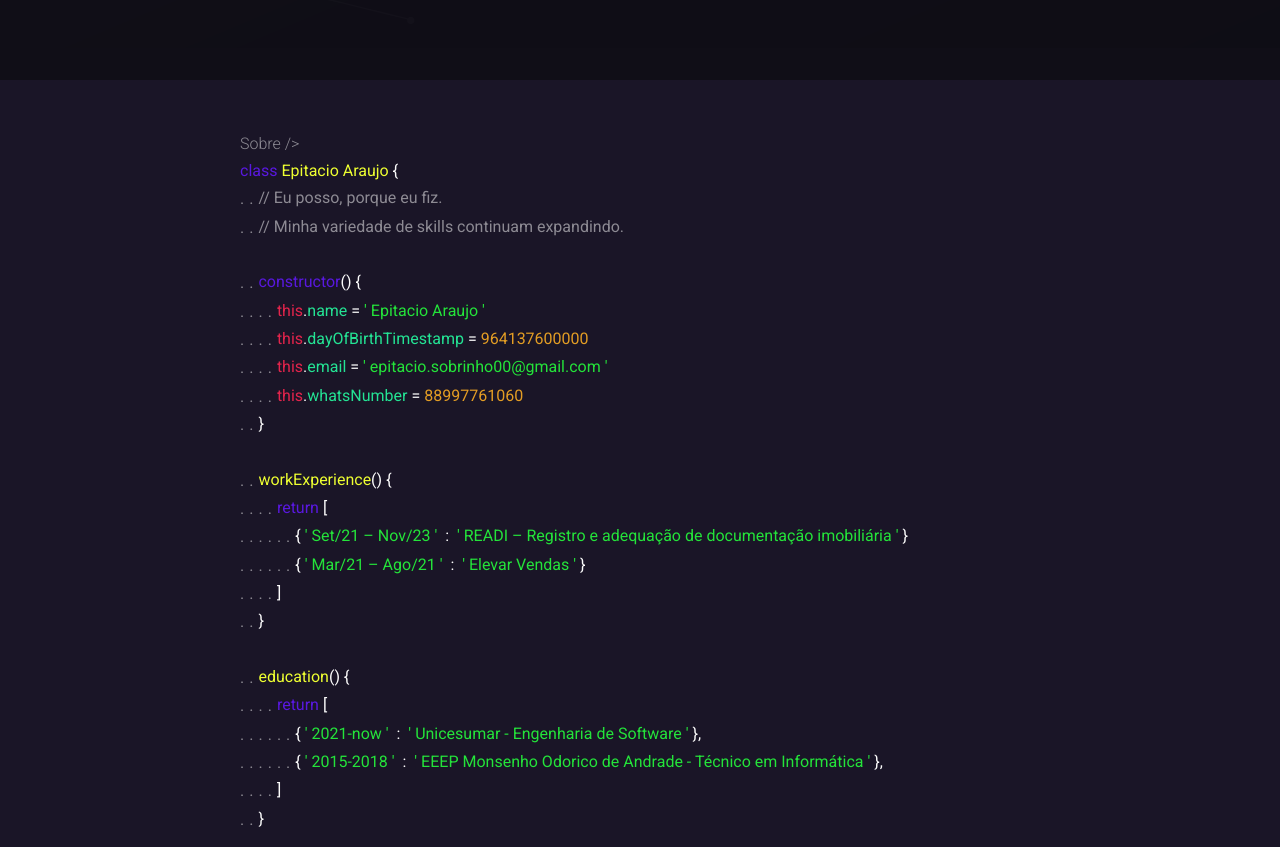
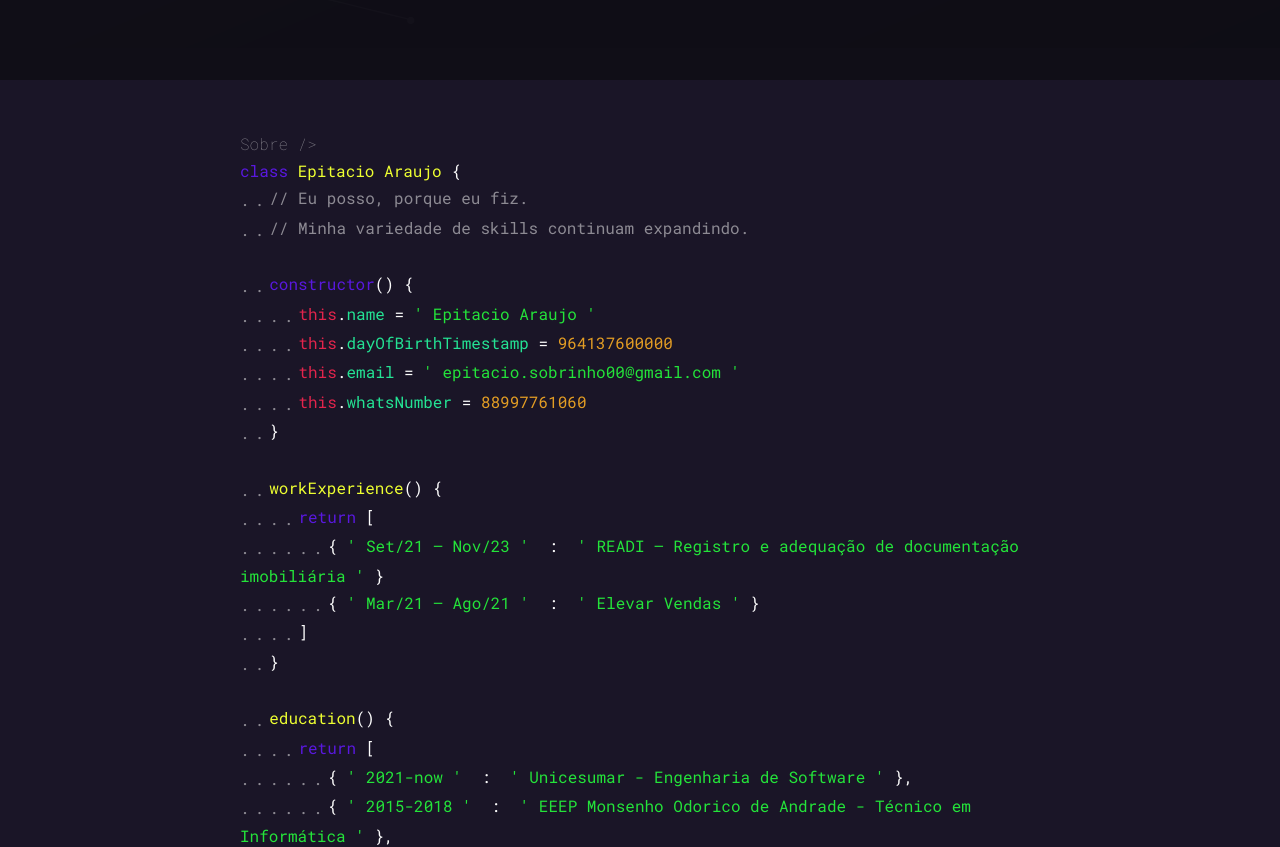
Before and after one commit to EpitacioAraujo/EpitacioAraujo, a React (Vite) app: page / in a window 1280 px wide. Shown: the part 720-1567 px from the top of the page. Built offline with nearby package versions, Linux system fonts and the light colour scheme.

Commit message:
Updated about font-family to Roboto mono

```diff
--- a/src/pages/landing/sections/about/styles.module.scss
+++ b/src/pages/landing/sections/about/styles.module.scss
@@ -6,6 +6,8 @@
   max-width: $max-content-width;
   line-height: 1.7;
   position: relative;
+
+  font-family: Roboto mono;
 
   &:before {
     content: "";
```
